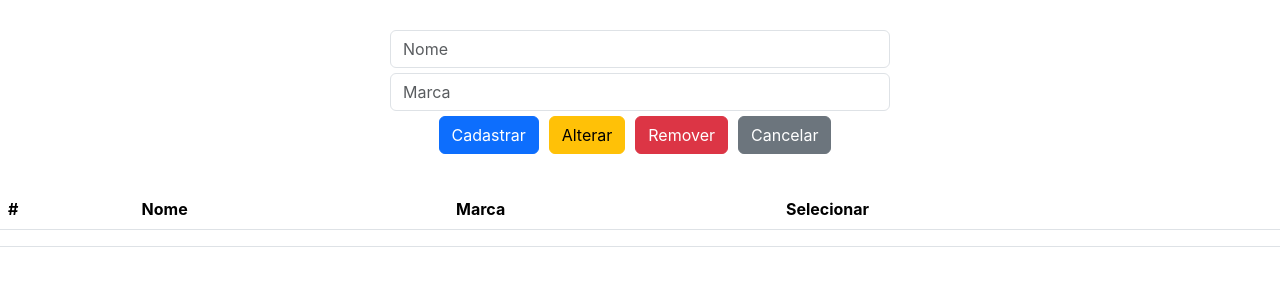
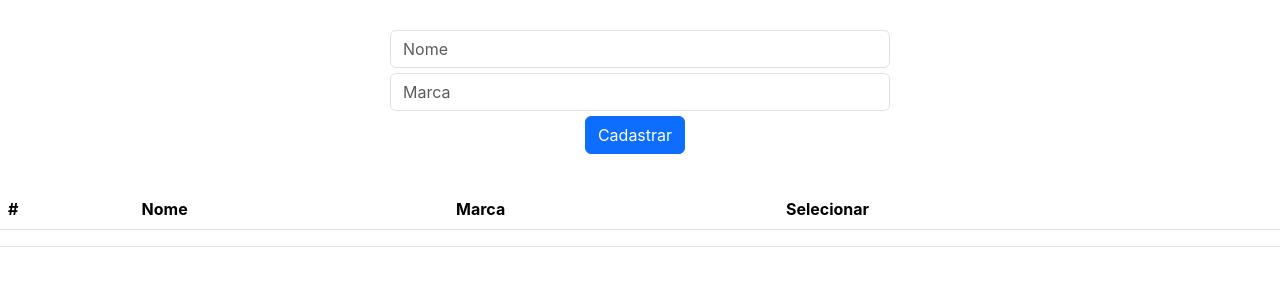
Before and after one commit to dansaraiva/produtos-api, a React (Create React App) app in the folder frontend/front/: page / in a window 1280 px wide. Shown: the top 300 px of the page. Built offline with nearby package versions, Linux system fonts and the light colour scheme.

Commit message:
Visibilidade dos botões

```diff
--- a/frontend/front/package.json
+++ b/frontend/front/package.json
@@ -33,5 +33,8 @@
       "last 1 firefox version",
       "last 1 safari version"
     ]
+  },
+  "devDependencies": {
+    "@babel/plugin-proposal-private-property-in-object": "^7.21.11"
   }
 }
--- a/frontend/front/src/App.js
+++ b/frontend/front/src/App.js
@@ -1,12 +1,15 @@
-import logo from './logo.svg';
+import React, { useState } from "react";
 import './App.css';
 import Formulario from './Formulario';
 import Tabela from './Tabela';
 
 function App() {
+
+  const[btnCadastrar, setBtnCadastrar] = useState(true);
+
   return (
     <div>
-      <Formulario/>
+      <Formulario botao={btnCadastrar}/>
       <Tabela/>
     </div>
   );
--- a/frontend/front/src/Formulario.js
+++ b/frontend/front/src/Formulario.js
@@ -1,13 +1,22 @@
-function Formulario(){
+function Formulario({botao}){
     return(
         <form>
             <input type='text' placeholder='Nome'  className='form-control'/>
             <input type='text' placeholder='Marca' className='form-control'/>
 
-            <input type='button' value='Cadastrar' className='btn btn-primary'/>
-            <input type='button' value='Alterar'   className='btn btn-warning'/>
-            <input type='button' value='Remover'   className='btn btn-danger'/>
-            <input type='button' value='Cancelar'  className='btn btn-secondary'/>
+            {
+                botao
+                ?
+                <input type='button' value='Cadastrar' className='btn btn-primary'/>
+                :
+
+                <div>
+                    <input type='button' value='Alterar'   className='btn btn-warning'/>
+                    <input type='button' value='Remover'   className='btn btn-danger'/>
+                    <input type='button' value='Cancelar'  className='btn btn-secondary'/>
+                </div>
+            }
+
         </form>
     )
 
```
Also changed, not shown: 1 other file (tests, documents, lock files or other folders).
